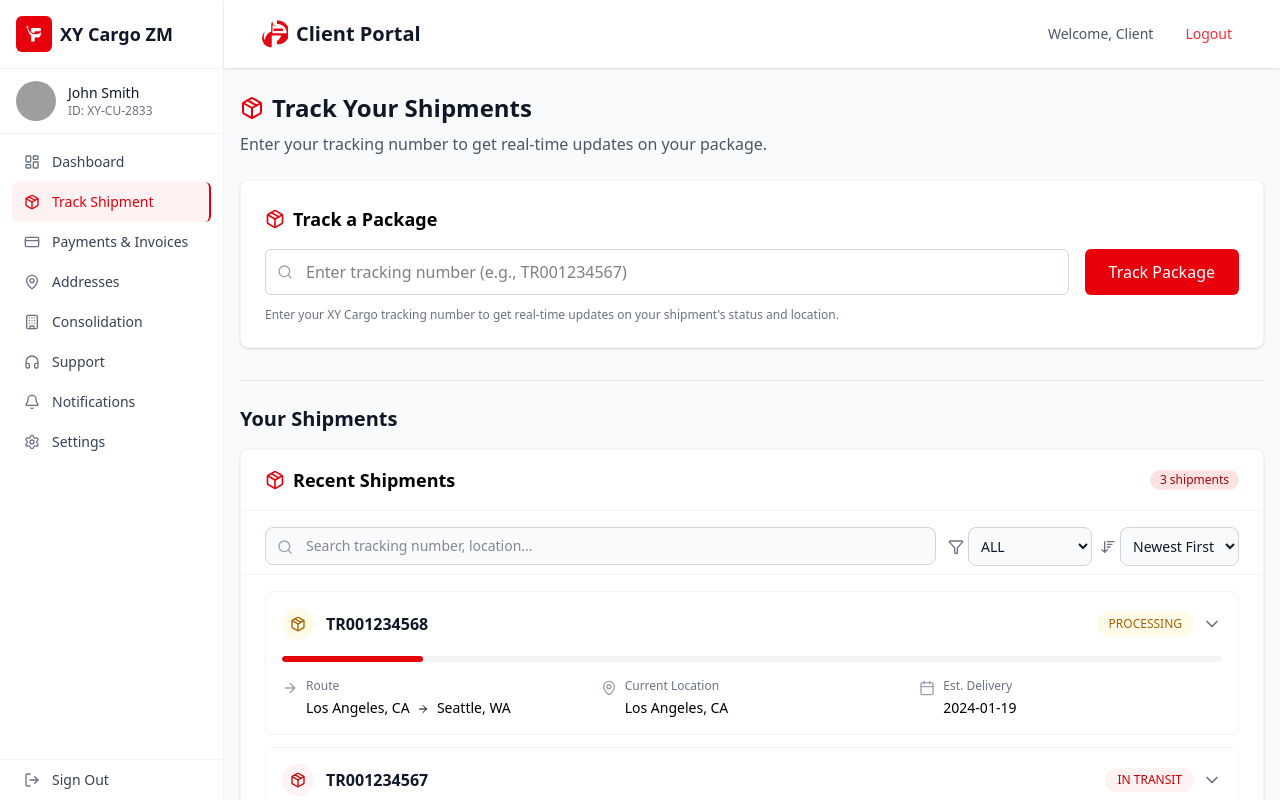
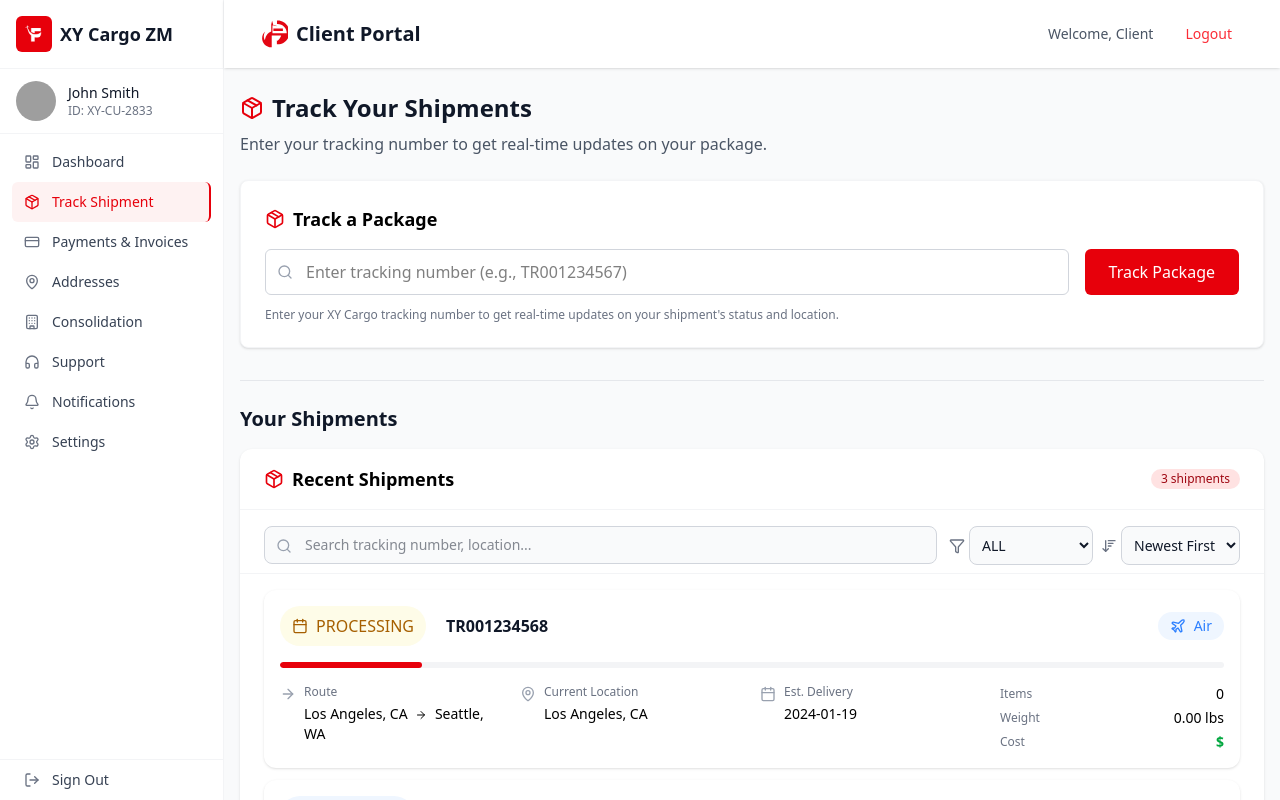
Before and after one commit to KwameGilbert/xy_cargo, a React (Vite) app: page /client/tracking in a window 1280 px wide. Built offline with nearby package versions, Linux system fonts and the light colour scheme; grey boxes are pictures that could not be loaded.

Commit message:
feat: refactor RecentShipments and ShipmentCard components for improved layout and navigation; enhance status and shipping type display

```diff
--- a/src/components/client/tracking/RecentShipments.jsx
+++ b/src/components/client/tracking/RecentShipments.jsx
@@ -63,7 +63,7 @@ const RecentShipments = ({ shipments }) => {
   };
 
   return (
-    <div className="bg-white rounded-lg shadow-sm border border-gray-100 pb-4">
+    <div className="bg-white rounded-xl shadow-sm pb-4">
       <div className="px-6 py-4 border-b border-gray-100">
         <div className="flex justify-between items-center">
           <div className="flex items-center">
@@ -127,18 +127,7 @@ const RecentShipments = ({ shipments }) => {
         {filteredShipments && filteredShipments.length > 0 ? (
           <div className="space-y-1">
             {filteredShipments.map((shipment) => (
-              <div key={shipment.trackingNumber} className="transition-all duration-300">
-                <ShipmentCard
-                  shipment={shipment}
-                  onClick={() => handleExpand(shipment.trackingNumber)}
-                  expanded={expanded === shipment.trackingNumber}
-                />
-                {expanded === shipment.trackingNumber && (
-                  <div className="animate-fadeIn">
-                    <TrackingDetails shipment={shipment} onClose={() => setExpanded(null)} />
-                  </div>
-                )}
-              </div>
+              <ShipmentCard key={shipment.trackingNumber} shipment={shipment} />
             ))}
           </div>
         ) : (
--- a/src/components/client/tracking/ShipmentCard.jsx
+++ b/src/components/client/tracking/ShipmentCard.jsx
@@ -1,58 +1,79 @@
 import React from 'react';
-import { MapPin, Calendar, ArrowRight, ChevronDown, Package } from 'lucide-react';
+import { useNavigate } from 'react-router-dom';
+import { MapPin, Calendar, ArrowRight, ChevronDown, Package, Plane, Ship, Zap } from 'lucide-react';
 
-const ShipmentCard = ({ shipment, onClick, expanded }) => {
-  const getStatusClass = (status) => {
-    switch (status) {
-      case 'IN TRANSIT':
-        return 'bg-red-50 text-red-700';
-      case 'PROCESSING':
-        return 'bg-yellow-50 text-yellow-700';
-      case 'DELIVERED':
-        return 'bg-green-50 text-green-700';
-      case 'DELAYED':
-        return 'bg-red-50 text-red-700';
-      default:
-        return 'bg-gray-50 text-gray-700';
+
+// Status color mapping based on status text
+const getStatusColor = (status) => {
+  const statusMap = {
+    'delivered': { bg: 'bg-green-50', text: 'text-green-700', dot: 'bg-green-600' },
+    'in transit': { bg: 'bg-blue-50', text: 'text-blue-700', dot: 'bg-blue-600' },
+    'processing': { bg: 'bg-yellow-50', text: 'text-yellow-700', dot: 'bg-yellow-600' },
+    'picked up': { bg: 'bg-purple-50', text: 'text-purple-700', dot: 'bg-purple-600' },
+    'delayed': { bg: 'bg-red-50', text: 'text-red-700', dot: 'bg-red-600' },
+    'customs': { bg: 'bg-orange-50', text: 'text-orange-700', dot: 'bg-orange-600' },
+    'pending': { bg: 'bg-gray-50', text: 'text-gray-700', dot: 'bg-gray-600' },
+  };
+  const key = status?.toLowerCase() || 'pending';
+  return statusMap[key] || statusMap.pending;
+};
+
+// Get shipping type icon and color
+const getShippingTypeInfo = (type) => {
+  const typeMap = {
+    'air express': { icon: Zap, color: 'text-red-500', bg: 'bg-red-50' },
+    'air': { icon: Plane, color: 'text-blue-500', bg: 'bg-blue-50' },
+    'sea': { icon: Ship, color: 'text-cyan-500', bg: 'bg-cyan-50' },
+  };
+  const key = type?.toLowerCase() || 'air';
+  return typeMap[key] || typeMap.air;
+};
+
+const ShipmentCard = ({ shipment }) => {
+  const navigate = useNavigate();
+  // Calculate simple progress for the route
+  const calculateProgress = () => {
+    if (shipment.status?.toLowerCase() === 'delivered') return 100;
+    if (shipment.status?.toLowerCase() === 'processing') return 15;
+    if (shipment.status?.toLowerCase() === 'in transit') {
+      if (shipment.currentLocation === shipment.route.origin) return 15;
+      if (shipment.currentLocation === shipment.route.destination) return 90;
+      return 50;
     }
+    return 10;
   };
 
-  // Calculate simple progress for the route
-  const calculateProgress = () => {
-    if (shipment.status === 'DELIVERED') return 100;
-    if (shipment.status === 'PROCESSING') return 15;
-    if (shipment.status === 'IN TRANSIT') {
-      // Simplified progress based on current location matching origin or destination
-      if (shipment.currentLocation === shipment.route.origin) return 15;
-      if (shipment.currentLocation === shipment.route.destination) return 90;
-      return 50; // Somewhere in the middle
-    }
-    return 10; // Default for other statuses
-  };
+  const statusColor = getStatusColor(shipment.status);
+  const shippingInfo = getShippingTypeInfo(shipment.shippingType);
+  const ShippingIcon = shippingInfo.icon;
+  const totalItems = shipment.items?.reduce((acc, it) => acc + it.qty, 0) || 0;
+  const totalWeight = shipment.items?.reduce((acc, it) => {
+    const w = parseFloat((it.weight || '').replace(/[a-zA-Z\s]/g, '')) || 0;
+    return acc + w;
+  }, 0) || 0;
 
   return (
     <div
-      className={`border border-gray-100 rounded-lg mb-3 py-4 px-4 transition-all duration-200 cursor-pointer ${
-        expanded ? 'bg-gray-50 shadow-md' : 'hover:bg-gray-50 hover:shadow-sm'
-      }`}
-      onClick={onClick}
+      className={`rounded-xl mb-3 py-4 px-4 transition-all duration-200 cursor-pointer shadow-sm bg-white hover:bg-gray-50 hover:shadow-md`}
+      onClick={() => navigate(`/client/tracking/${shipment.trackingNumber}`)}
       tabIndex={0}
       role="button"
-      aria-expanded={expanded}
     >
       <div className="flex justify-between items-center mb-4">
-        <div className="flex items-center">
-          <div className={`p-2 rounded-full mr-3 ${getStatusClass(shipment.status).split(' ')[0]}`}>
-            <Package className={`w-4 h-4 ${getStatusClass(shipment.status).split(' ')[1]}`} />
+        <div className="flex items-center gap-3">
+          <div className={`inline-flex items-center px-3 py-2 rounded-full ${statusColor.bg} ${statusColor.text} font-medium mr-2`}>
+            {shipment.status?.toLowerCase() === 'delivered' ? <Package className="w-4 h-4 mr-2" /> :
+              shipment.status?.toLowerCase() === 'in transit' ? <ArrowRight className="w-4 h-4 mr-2" /> :
+              <Calendar className="w-4 h-4 mr-2" />}
+            {shipment.status}
           </div>
           <h3 className="text-base font-semibold text-gray-900">{shipment.trackingNumber}</h3>
         </div>
-        <div className="flex items-center">
-          <span className={`px-3 py-1 rounded-full text-xs font-medium ${getStatusClass(shipment.status)}`}>
-            {shipment.status}
-          </span>
-          <ChevronDown className={`ml-2 w-5 h-5 text-gray-500 transition-transform ${expanded ? 'transform rotate-180' : ''}`} />
+        <div className={`inline-flex items-center gap-2 px-3 py-1 rounded-full ${shippingInfo.bg} ${shippingInfo.color} font-medium text-sm`}>
+          <ShippingIcon className="w-4 h-4" />
+          {shipment.shippingType || 'Air'}
         </div>
+  {/* <ChevronDown ... /> removed for navigation */}
       </div>
 
       {/* Simple progress bar */}
@@ -63,7 +84,7 @@ const ShipmentCard = ({ shipment, onClick, expanded }) => {
         ></div>
       </div>
 
-      <div className="grid grid-cols-1 md:grid-cols-3 gap-4">
+      <div className="grid grid-cols-1 md:grid-cols-4 gap-4">
         <div className="flex items-start">
           <div className="mt-0.5 mr-2 text-gray-400">
             <ArrowRight className="w-4 h-4" />
@@ -93,6 +114,20 @@ const ShipmentCard = ({ shipment, onClick, expanded }) => {
             <p className="text-sm font-medium">{shipment.estimatedDelivery}</p>
           </div>
         </div>
+        <div className="flex flex-col gap-1 justify-center">
+          <div className="flex justify-between items-center">
+            <span className="text-xs text-gray-500">Items</span>
+            <span className="font-medium text-sm">{totalItems}</span>
+          </div>
+          <div className="flex justify-between items-center">
+            <span className="text-xs text-gray-500">Weight</span>
+            <span className="font-medium text-sm">{totalWeight.toFixed(2)} lbs</span>
+          </div>
+          <div className="flex justify-between items-center">
+            <span className="text-xs text-gray-500">Cost</span>
+            <span className="font-semibold text-green-600 text-sm">${shipment.shippingCost?.toFixed(2)}</span>
+          </div>
+        </div>
       </div>
     </div>
   );
```
